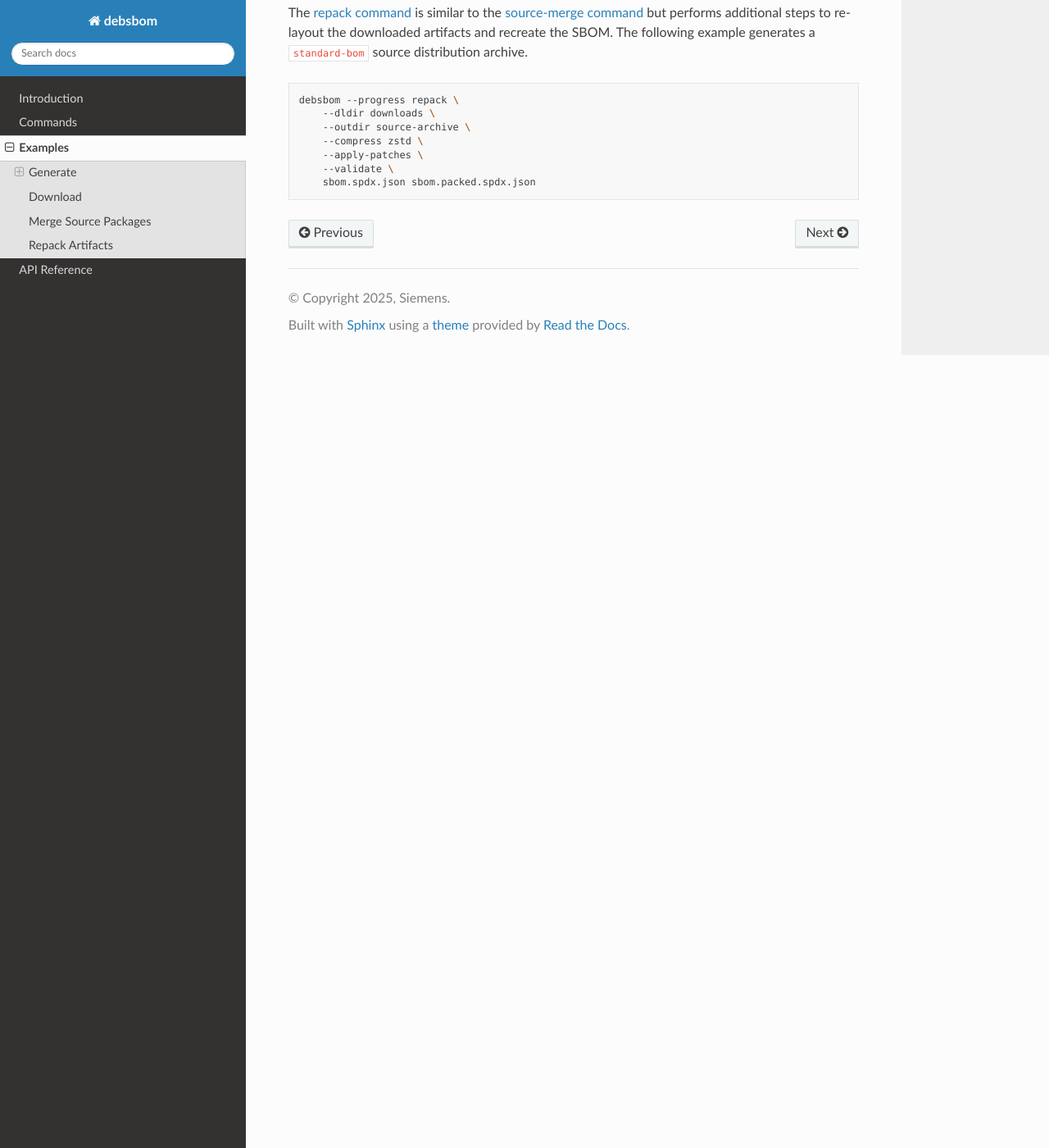
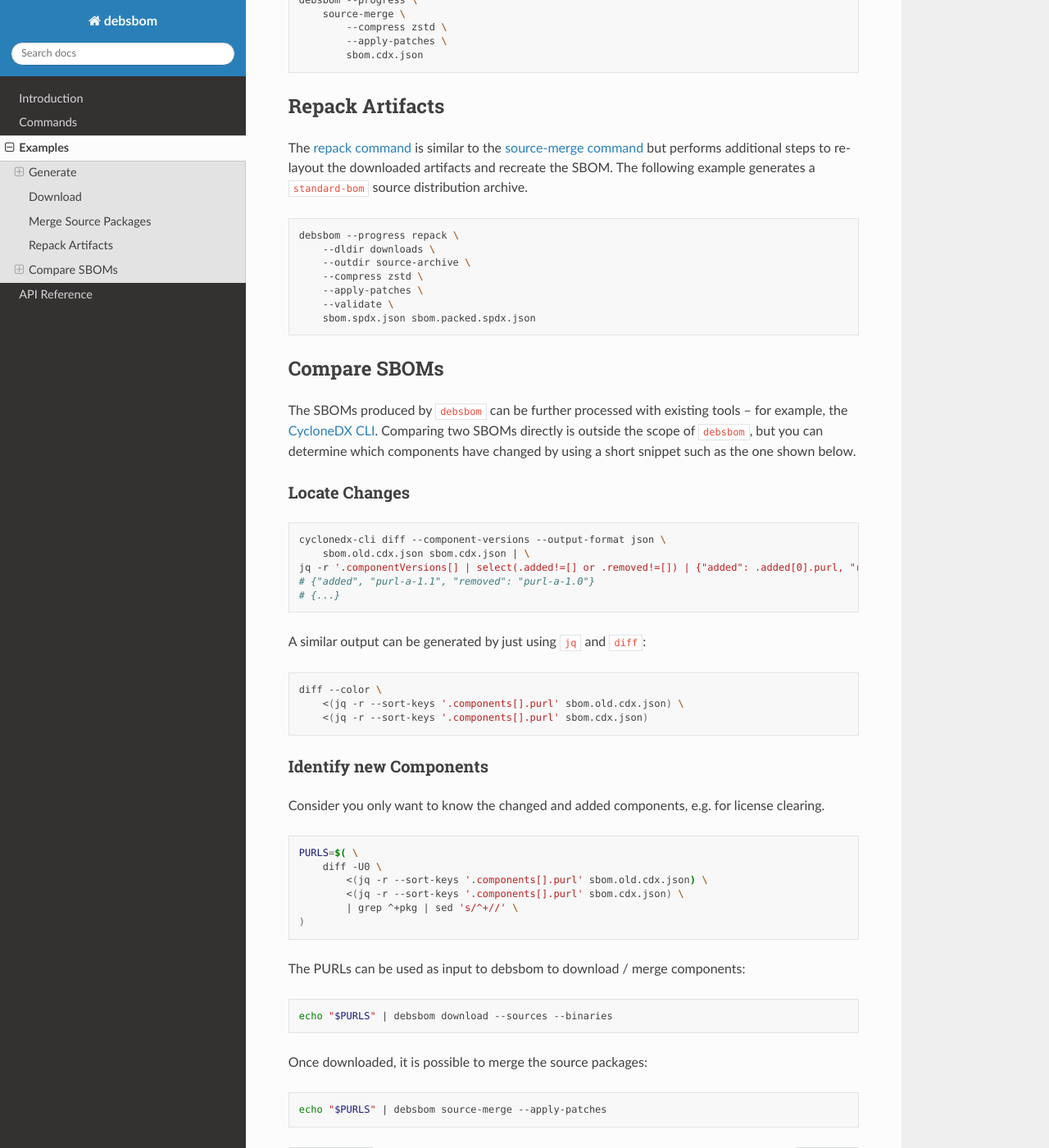
Before and after one commit to siemens/debsbom, a Sphinx documentation site: the page built from docs/source/examples.rst, in a window 1280 px wide and 1400 px high, scrolled down 1559 px. Shown: the whole window at 82% size. Built offline with Sphinx 7.4.7 and the Read the Docs theme 3.1.0, drawn with Linux system fonts in a browser that asks for light colours; some of the changed text lies outside the part shown.

Commit message:
docs: add examples showing the pkglist input
As download and source-merge now also accept the pkglist input, we can
use that to only download / merge a subset of packages. We now add
examples showing some common use-cases regarding this feature.

Signed-off-by: Felix Moessbauer <felix.moessbauer@siemens.com>

```diff
--- a/docs/source/examples.rst
+++ b/docs/source/examples.rst
@@ -44,6 +44,15 @@ Lookup all packages on the ``snapshot.debian.org`` mirror and download all binar
     # downloads/sources  <- files related to source packages (e.g. .dsc, .orig.tar)
     # downloads/binaries <- .deb files
 
+It is also possible to download multiple packages by name, version and architecture:
+
+.. code-block:: bash
+
+    cat <<EOF | debsbom download --binaries --sources
+    cpp 4:12.2.0-3 amd64
+    guestfs-tools 1.52.3-1 source
+    EOF
+
 Merge Source Packages
 ~~~~~~~~~~~~~~~~~~~~~
 
@@ -79,3 +88,54 @@ The following example generates a ``standard-bom`` source distribution archive.
         --apply-patches \
         --validate \
         sbom.spdx.json sbom.packed.spdx.json
+
+Compare SBOMs
+~~~~~~~~~~~~~
+
+The SBOMs produced by ``debsbom`` can be further processed with existing tools – for example, the `CycloneDX CLI <https://github.com/CycloneDX/cyclonedx-cli>`_.
+Comparing two SBOMs directly is outside the scope of ``debsbom``, but you can determine which components have changed by using a short snippet such as the one shown below.
+
+Locate Changes
+^^^^^^^^^^^^^^
+
+.. code-block:: bash
+
+    cyclonedx-cli diff --component-versions --output-format json \
+        sbom.old.cdx.json sbom.cdx.json | \
+    jq -r '.componentVersions[] | select(.added!=[] or .removed!=[]) | {"added": .added[0].purl, "removed": .removed[0].purl}'
+    # {"added", "purl-a-1.1", "removed": "purl-a-1.0"}
+    # {...}
+
+A similar output can be generated by just using ``jq`` and ``diff``:
+
+.. code-block:: bash
+
+    diff --color \
+        <(jq -r --sort-keys '.components[].purl' sbom.old.cdx.json) \
+        <(jq -r --sort-keys '.components[].purl' sbom.cdx.json)
+
+Identify new Components
+^^^^^^^^^^^^^^^^^^^^^^^
+
+Consider you only want to know the changed and added components, e.g. for license clearing.
+
+.. code-block:: bash
+
+    PURLS=$( \
+        diff -U0 \
+            <(jq -r --sort-keys '.components[].purl' sbom.old.cdx.json) \
+            <(jq -r --sort-keys '.components[].purl' sbom.cdx.json) \
+            | grep ^+pkg | sed 's/^+//' \
+    )
+
+The PURLs can be used as input to debsbom to download / merge components:
+
+.. code-block:: bash
+
+    echo "$PURLS" | debsbom download --sources --binaries
+
+Once downloaded, it is possible to merge the source packages:
+
+.. code-block:: bash
+
+    echo "$PURLS" | debsbom source-merge --apply-patches
```
